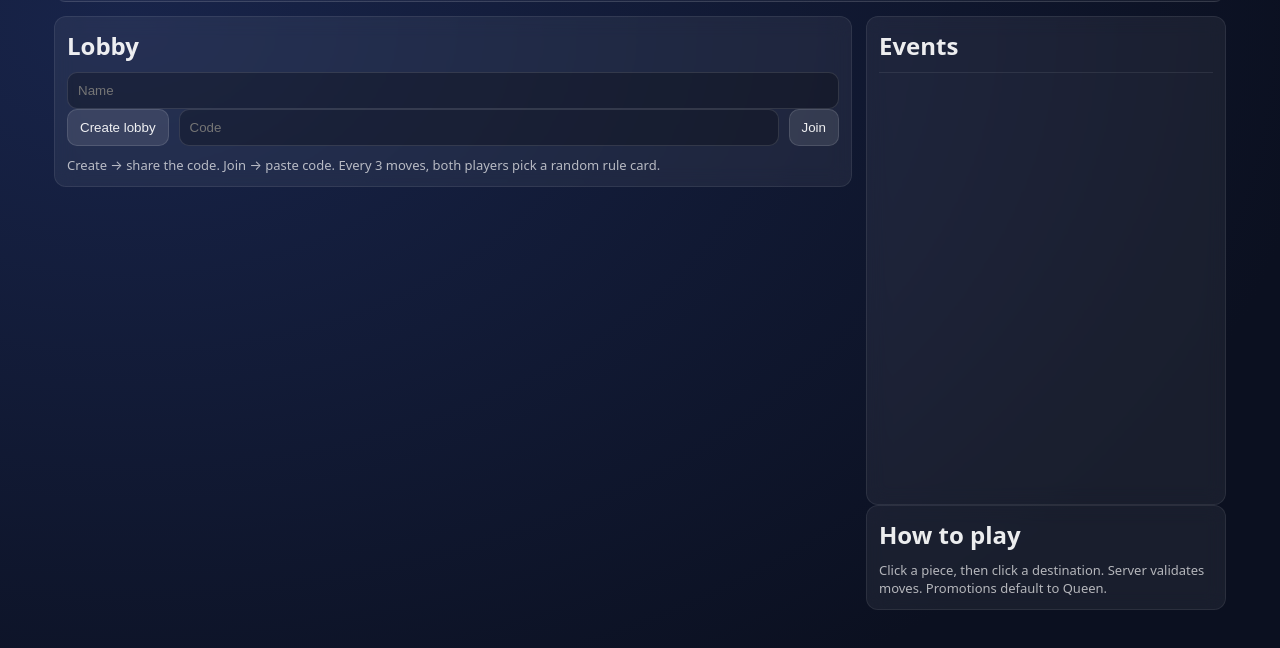
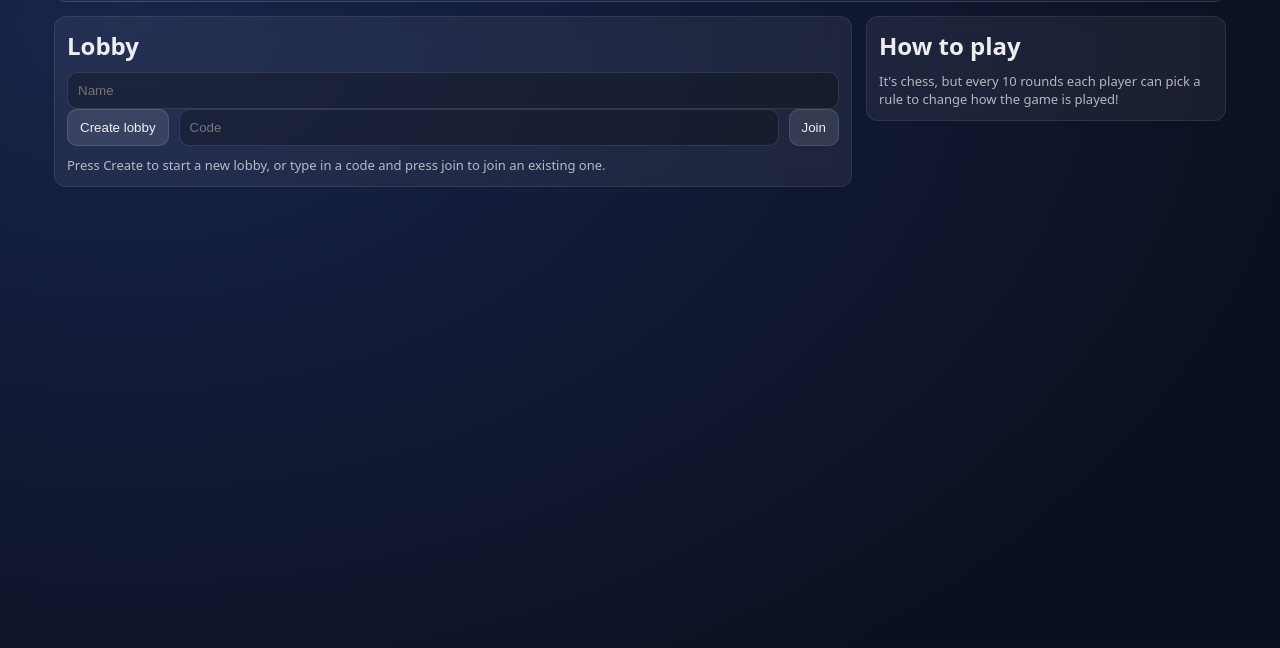
Before and after one commit to AlistairBishop06/Silly-Chess, a website: page public/index.html in a window 1280 px wide. Shown: the part 56-704 px from the top of the page. Drawn offline with nearby package versions, Linux system fonts and the light colour scheme; no server answers.

Commit message:
edited rule frequency

```diff
--- a/public/index.html
+++ b/public/index.html
@@ -26,7 +26,7 @@
               <button id="joinBtn">Join</button>
             </div>
             <div class="hint">
-              Create → share the code. Join → paste code. Every 3 moves, both players pick a random rule card.
+              Press Create to start a new lobby, or type in a code and press join to join an existing one.
             </div>
           </div>
 
@@ -70,14 +70,10 @@
         </section>
 
         <section class="right">
-          <div class="panel logPanel">
-            <h2>Events</h2>
-            <div id="log" class="log"></div>
-          </div>
           <div class="panel helpPanel">
             <h2>How to play</h2>
             <div class="help">
-              Click a piece, then click a destination. Server validates moves. Promotions default to Queen.
+              It's chess, but every 10 rounds each player can pick a rule to change how the game is played!
             </div>
           </div>
         </section>
--- a/src/server/game/Game.js
+++ b/src/server/game/Game.js
@@ -167,7 +167,7 @@ class Game {
   maybeStartRuleChoice() {
     if (!this.started || this.result) return;
     // Every 3 combined turns (ply), trigger a choice after the move resolves.
-    if (this.ply > 0 && this.ply % 3 === 0) {
+    if (this.ply > 0 && this.ply % 10 === 0) {
       this.phase = "ruleChoice";
       this.ruleChoicesByPlayerId = {};
       this.ruleChosenByPlayerId = {};
```
